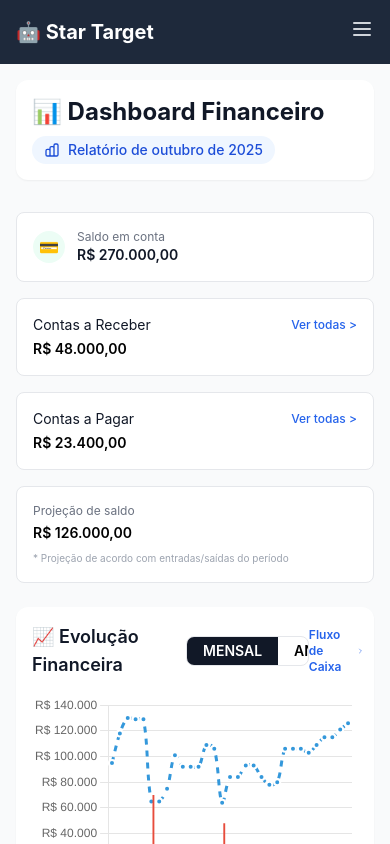
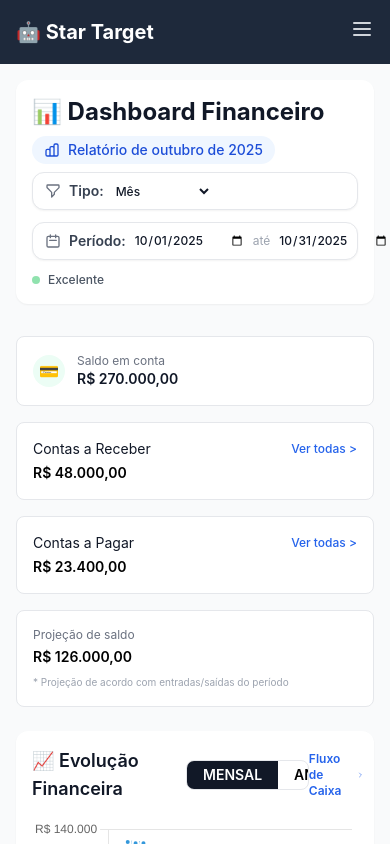
Before and after one commit to arthurbowens/ia-financeira-erp, an Angular app: page /dashboard in a window 390 px wide. Shown: the top 844 px of the page. Built offline with nearby package versions, Linux system fonts and the light colour scheme.

Commit message:
feat(dashboard): recolocar filtros com layout responsivo e tipografia adaptativa

```diff
--- a/src/app/components/dashboard/dashboard.component.html
+++ b/src/app/components/dashboard/dashboard.component.html
@@ -13,7 +13,78 @@
             </div>
           </div>
         </div>
+        <div class="flex flex-col sm:flex-row sm:flex-wrap lg:items-center gap-3 sm:gap-4 lg:gap-5 mt-2 sm:mt-0">
+          <!-- Filtro de Tipo -->
+          <div class="flex items-center gap-2 sm:gap-3 bg-white border border-gray-200 rounded-xl px-3 py-2 sm:px-4 sm:py-3 shadow-sm hover:shadow-md transition-all duration-200 hover:border-blue-300 w-full sm:w-auto text-[12px] sm:text-sm">
+            <div class="flex items-center gap-2">
+              <svg class="w-4 h-4 sm:w-5 sm:h-5 text-gray-500" fill="none" stroke="currentColor" viewBox="0 0 24 24">
+                <path stroke-linecap="round" stroke-linejoin="round" stroke-width="2" d="M3 4a1 1 0 011-1h16a1 1 0 011 1v2.586a1 1 0 01-.293.707l-6.414 6.414a1 1 0 00-.293.707V17l-4 4v-6.586a1 1 0 00-.293-.707L3.293 7.207A1 1 0 013 6.5V4z"></path>
+              </svg>
+              <span class="text-sm font-semibold text-gray-700">Tipo:</span>
+            </div>
+            <select
+              [ngModel]="tipoFiltro"
+              (ngModelChange)="tipoFiltro = $event; onTipoFiltroAlterado()"
+              class="bg-transparent border-0 text-[12px] sm:text-sm font-medium text-gray-900 focus:ring-0 focus:outline-none cursor-pointer min-w-[100px] sm:min-w-[120px] hover:text-blue-600 transition-colors duration-200">
+              <option value="mes">Mês</option>
+              <option value="trimestre">Trimestre</option>
+              <option value="ano">Ano</option>
+            </select>
+          </div>
 
+          <!-- Filtro de Período (Dinâmico) -->
+          <div class="flex items-center gap-2 sm:gap-3 bg-white border border-gray-200 rounded-xl px-3 py-2 sm:px-4 sm:py-3 shadow-sm hover:shadow-md transition-all duration-200 hover:border-blue-300 w-full sm:w-auto text-[12px] sm:text-sm">
+            <div class="flex items-center gap-2">
+              <svg class="w-4 h-4 sm:w-5 sm:h-5 text-gray-500" fill="none" stroke="currentColor" viewBox="0 0 24 24">
+                <path stroke-linecap="round" stroke-linejoin="round" stroke-width="2" d="M8 7V3m8 4V3m-9 8h10M5 21h14a2 2 0 002-2V7a2 2 0 00-2-2H5a2 2 0 00-2 2v12a2 2 0 002 2z"></path>
+              </svg>
+              <span class="text-sm font-semibold text-gray-700">Período:</span>
+            </div>
+
+            <!-- Mês: Mostra datas -->
+            <div *ngIf="tipoFiltro === 'mes'" class="flex items-center gap-2">
+              <input
+                type="date"
+                [ngModel]="dataInicial"
+                (ngModelChange)="dataInicial = $event; onFiltroAlterado()"
+                class="bg-transparent border-0 text-xs sm:text-sm font-medium text-gray-900 focus:ring-0 focus:outline-none cursor-pointer hover:text-blue-600 transition-colors duration-200 max-w-[140px] sm:max-w-[170px]">
+              <span class="text-gray-400">até</span>
+              <input
+                type="date"
+                [ngModel]="dataFinal"
+                (ngModelChange)="dataFinal = $event; onFiltroAlterado()"
+                class="bg-transparent border-0 text-xs sm:text-sm font-medium text-gray-900 focus:ring-0 focus:outline-none cursor-pointer hover:text-blue-600 transition-colors duration-200 max-w-[140px] sm:max-w-[170px]">
+            </div>
+
+            <!-- Trimestre: Mostra trimestres -->
+            <select
+              *ngIf="tipoFiltro === 'trimestre'"
+              [ngModel]="getTrimestreSelecionado()"
+              (ngModelChange)="selecionarTrimestre($event)"
+              class="bg-transparent border-0 text-[12px] sm:text-sm font-medium text-gray-900 focus:ring-0 focus:outline-none cursor-pointer min-w-[150px] sm:min-w-[200px] hover:text-blue-600 transition-colors duration-200">
+              <option *ngFor="let trimestre of trimestresDisponiveis" [value]="trimestre.value">
+                {{ trimestre.label }}
+              </option>
+            </select>
+
+            <!-- Ano: Mostra anos -->
+            <select
+              *ngIf="tipoFiltro === 'ano'"
+              [ngModel]="getAnoSelecionado()"
+              (ngModelChange)="selecionarAno($event)"
+              class="bg-transparent border-0 text-[12px] sm:text-sm font-medium text-gray-900 focus:ring-0 focus:outline-none cursor-pointer min-w-[90px] sm:min-w-[120px] hover:text-blue-600 transition-colors duration-200">
+              <option *ngFor="let ano of anosDisponiveis" [value]="ano.value">
+                {{ ano.label }}
+              </option>
+            </select>
+          </div>
+
+          <!-- Status -->
+          <div class="flex items-center gap-2">
+            <div class="w-2 h-2 bg-green-500 rounded-full animate-pulse" title="Dados em tempo real"></div>
+            <span class="text-xs font-medium text-gray-600">{{ getStatusFiltro() }}</span>
+          </div>
+        </div>
       </div>
       </div>
 
```
